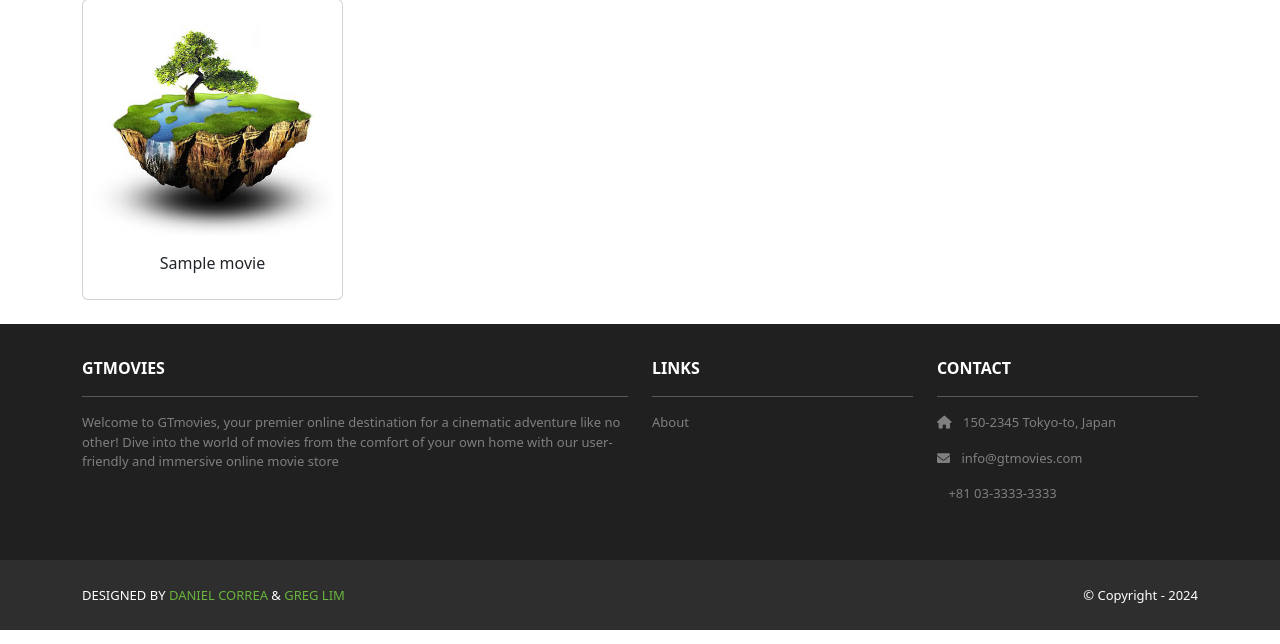
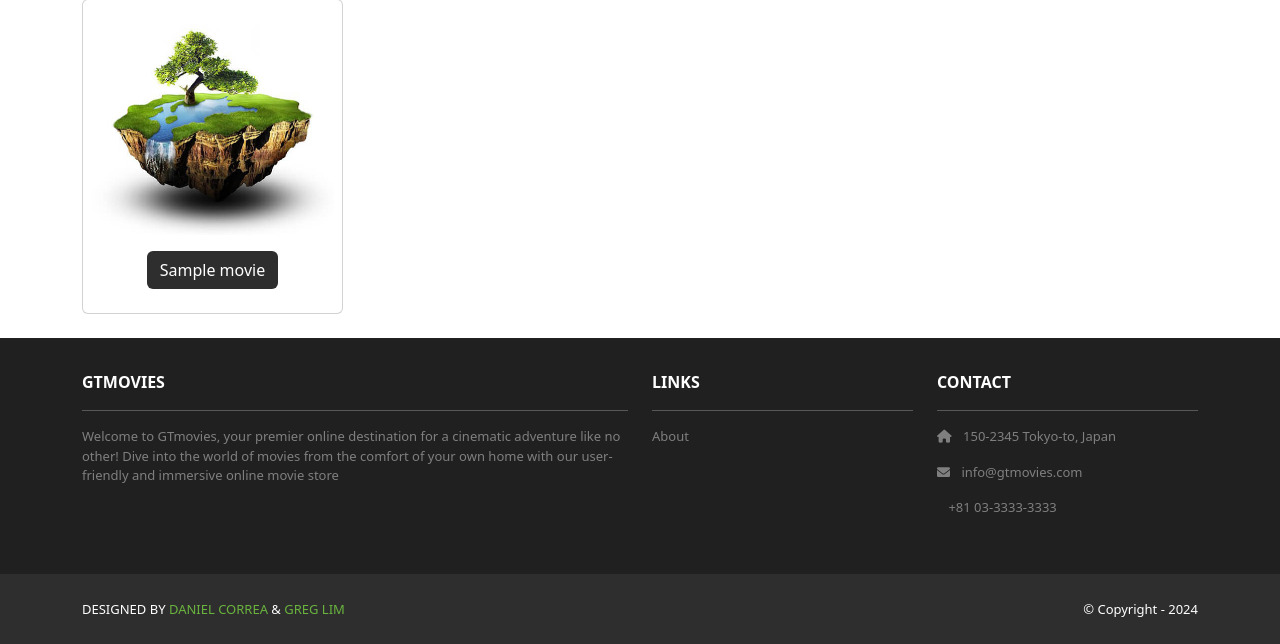
Before and after one commit to bharath-yel/GTmovies, a Django app: template movies/templates/movies/index.html in a window 1280 px wide. Shown: the part 216-860 px from the top of the page. Run offline with Django 4.2, Linux system fonts and the light colour scheme; the template is opened without the code that fills it: most values are stand-ins (such as "Sample title", 1, 10 or a date in 2020); parts of the project's set-up code (start-up, migrations or seed data) failed here and were passed over.

Commit message:
Fixed typo for creating a url for each movie and created a button link to view each movie page

```diff
--- a/movies/templates/movies/index.html
+++ b/movies/templates/movies/index.html
@@ -16,7 +16,10 @@
           <img src="{% static 'img/about.jpg' %}"
             class="card-img-top rounded">
           <div class="card-body text-center">
-            {{ movie.name }}
+              <a href="{%  url 'movies.show' id=movie.id %}"
+                 class="btn bg-dark text-white">
+                {{ movie.name }}
+                  </a>
           </div>
         </div>
       </div>
--- a/movies/urls.py
+++ b/movies/urls.py
@@ -2,5 +2,5 @@ from django.urls import path
 from . import views
 urlpatterns = [
     path('', views.index, name='movies.index'),
-    path('<int:id>/', views.shw, name='movies.show'),
+    path('<int:id>/', views.show, name='movies.show'),
 ]
```
